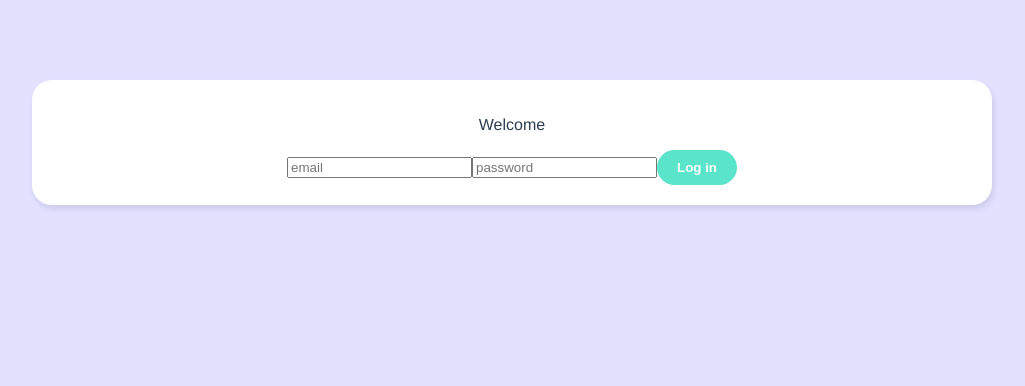
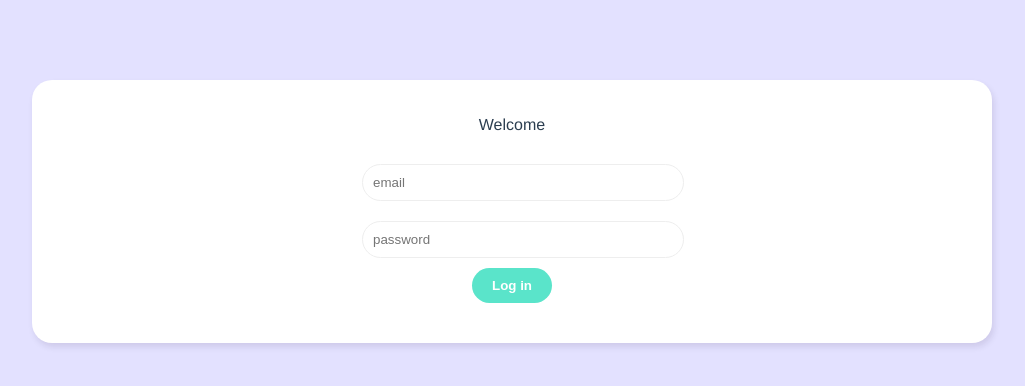
Before and after one commit to thinhnw/live-chat, a Vue app: page / in a window 1280 px wide. Shown: the top 386 px of the page, without its empty margins (128-1153 px from the left). Built offline with nearby package versions, Linux system fonts and the light colour scheme.

Commit message:
Style welcome view

```diff
--- a/src/views/Welcome.vue
+++ b/src/views/Welcome.vue
@@ -20,4 +20,21 @@
     text-align: center;
     padding: 20px 0;
 }
+.welcome form {
+    width: 300px;
+    margin: 20px auto;
+}
+.welcome label {
+    display: block;
+    margin: 20px 0 10px;
+}
+.welcome input {
+    width: 100%;
+    padding: 10px;
+    border-radius: 20px;
+    border: 1px solid #eee;
+    outline: none;
+    color: #999;
+    margin: 10px auto;
+}
 </style>
```
